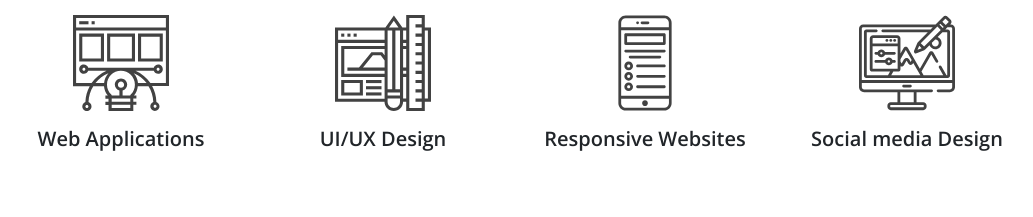
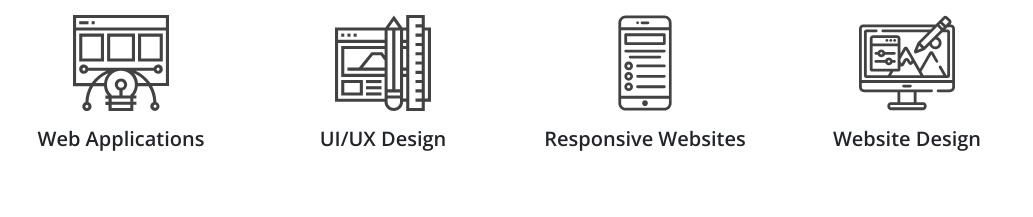
Before and after one commit to Riya6175/Riya6175.github.io, a plain HTML site: page index.html in a window 1280 px wide. Shown: the part 1660-1877 px from the top of the page, without its empty margins (126-1159 px from the left). Drawn offline with nearby package versions, Linux system fonts and the light colour scheme.

Commit message:
Update index.html

```diff
--- a/index.html
+++ b/index.html
@@ -119,7 +119,7 @@
         <div class="h5">Responsive Websites</div>
       </div>
       <div class="col-md-3 text-center" data-aos="fade-up" data-aos-delay="200"><img class="mb-2 s-img" src="images/graphic-design.svg" width="96" height="96" alt="web design"/>
-        <div class="h5">Social media Design</div>
+        <div class="h5">Website Design</div>
       </div>
     </div>
   </div>
```
